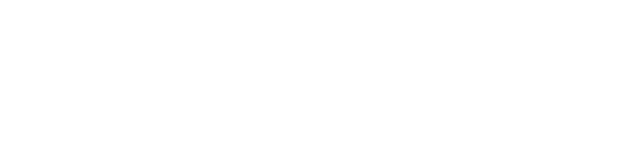
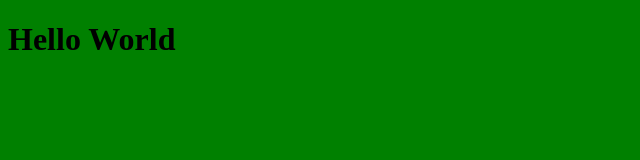
Before and after one commit to fradevgb/landingpage-netbook, a plain HTML site: page index.html in a window 1280 px wide. Shown: the whole page, without its empty margins (0-640 px from the left). Drawn offline with Linux system fonts and the light colour scheme.

Commit message:
Add styles

```diff
--- /dev/null
+++ b/css/styles.css
@@ -0,0 +1,3 @@
+html {
+  background-color: green;
+}
--- a/index.html
+++ b/index.html
@@ -5,9 +5,12 @@
     <meta http-equiv="X-UA-Compatible" content="IE=edge" />
     <meta name="viewport" content="width=device-width, initial-scale=1.0" />
     <title>Document</title>
+    <link rel="stylesheet" href="./css/styles.css" />
   </head>
   <body>
-    <header></header>
+    <header>
+      <h1>Hello World</h1>
+    </header>
     <main>
       <section class="hero"></section>
       <div class="clients"></div>
```
